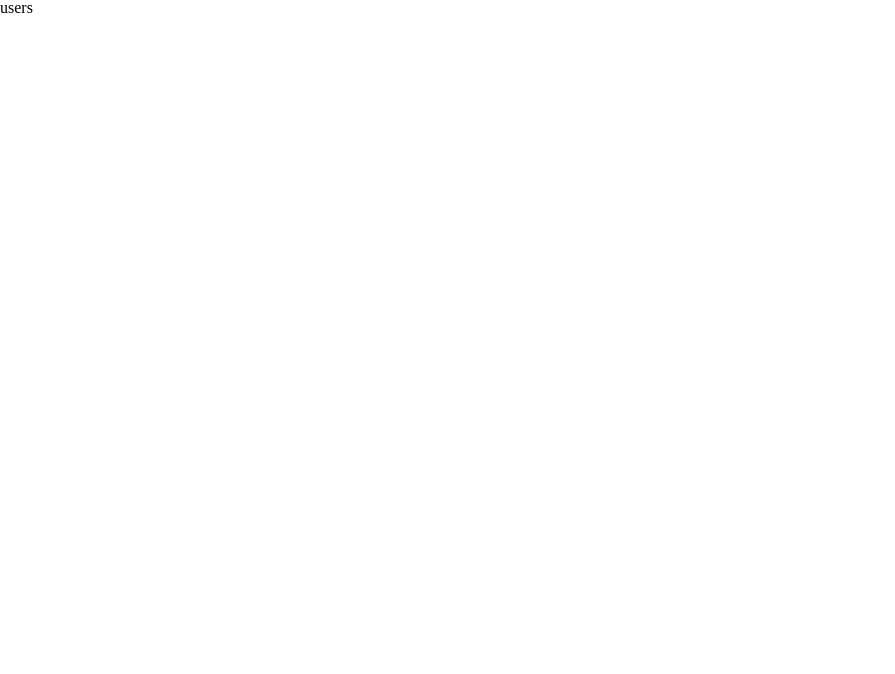
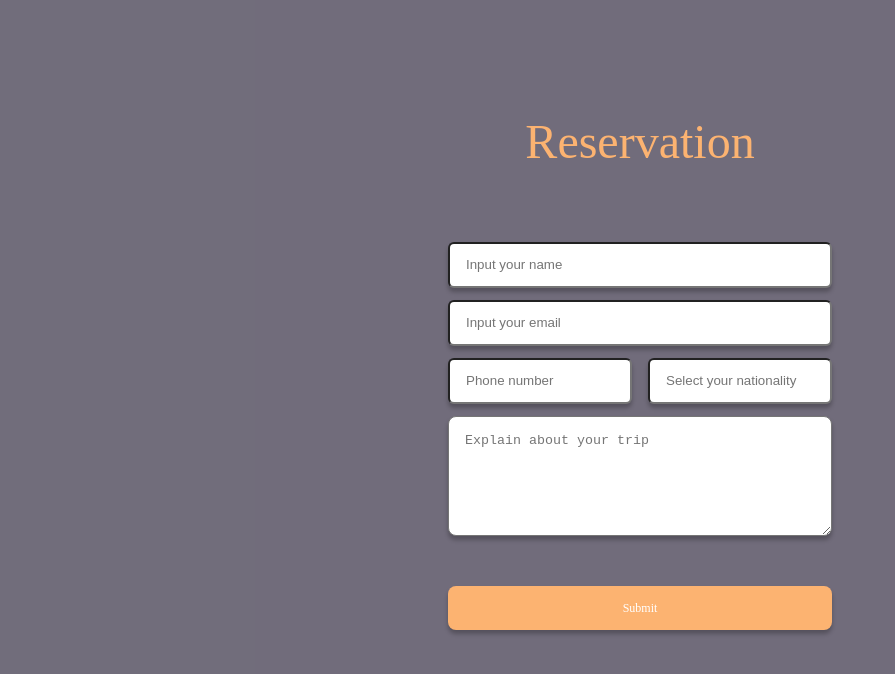
Before and after one commit to Mochamadramdhan/Travel-React, a React (Create React App) app: page /users in a window 1280 px wide. Shown: the top 674 px of the page, without its empty margins (0-895 px from the left). Built offline with nearby package versions, Linux system fonts and the light colour scheme.

Commit message:
add Navigate end edit homr,about,users

```diff
--- a/src/Screeen/About.jsx
+++ b/src/Screeen/About.jsx
@@ -1,7 +1,29 @@
 import React from 'react'
+import { useNavigate } from 'react-router-dom'
+import back from './img/Back.png'
 
 export default function About() {
+  const navigate = useNavigate ()
   return (
-    <div>About</div>
+    <>
+
+<body>
+        <div class="container bg-about">
+            <div class="squere">
+
+                <img src={back} onClick={()=>navigate("/")}  alt="Icon.Back" class="back"/>
+                <h1 class="aboutUs">About Us</h1>
+                <p class="p-about">More than 10 years, Arkademy Travel Services has grow at a steady pace and become one of Indonesia's leading travel agent offering a complete travel solution for both leisure and business travels. The company has over 500 staff within 24 branches across the country</p>
+
+            </div>
+
+        </div>
+
+
+
+</body>
+
+
+    </>
   )
 }
--- a/src/Screeen/Home.jsx
+++ b/src/Screeen/Home.jsx
@@ -1,9 +1,11 @@
 import React from 'react'
 import IconBali from './img/IconBali.png'
+import { useNavigate } from 'react-router-dom'
 import './Style.css'
 
 
 export default function Home() {
+  const navigate = useNavigate ()
   return (
     <><body>
     <div class="container bg-index">
@@ -14,8 +16,8 @@ export default function Home() {
                 <h1 >Travel to Bali</h1>
                 <p class="index">Cheapest and  Easier</p>
                 <div class="container-button-index">
-                    <a href="about.html" class="button about">About Us</a>
-                    <a href="reservation.html" class="button reservation">Reservation</a>
+                  <div onClick={()=>navigate("About")} class="button about">About Us</div>
+                  <div onClick={()=>navigate("Users")} class="button reservation">Reservation</div>
             </div>
             </div>
     </div>
--- a/src/Screeen/Users.jsx
+++ b/src/Screeen/Users.jsx
@@ -1,7 +1,32 @@
 import React from 'react'
+// import { useNavigate } from 'react-router-dom'
+import back from './img/Back.png'
+import './Style.css'
 
 export default function users() {
+  // const navigate = useNavigate ()
   return (
-    <div>users</div>
+    <><body>
+    <div class="container bg-reservation"></div>
+
+    <div class="squere">
+      {/* <img src={back} onClick={()=>navigate("/")}  alt="Icon.Back" class="back"/> */}
+
+        <div class="form">
+            <h1 class="Reservation">Reservation</h1>
+                <input type="text" name="username" class="input-username" placeholder="Input your name" />
+                <input type="text" name="email"  placeholder="Input your email" />
+                <div class="container-phone">
+                    <input type="text" name="phone" class="Phone" placeholder="Phone number" />
+                    <input type="text" name="select" class="select" placeholder="Select your nationality" />
+                </div>
+                <textarea name="biografi" placeholder="Explain about your trip"></textarea>
+
+            <a href="#" class="button-submit">Submit</a>
+        </div>
+    </div>
+
+
+</body></>
   )
 }
```
